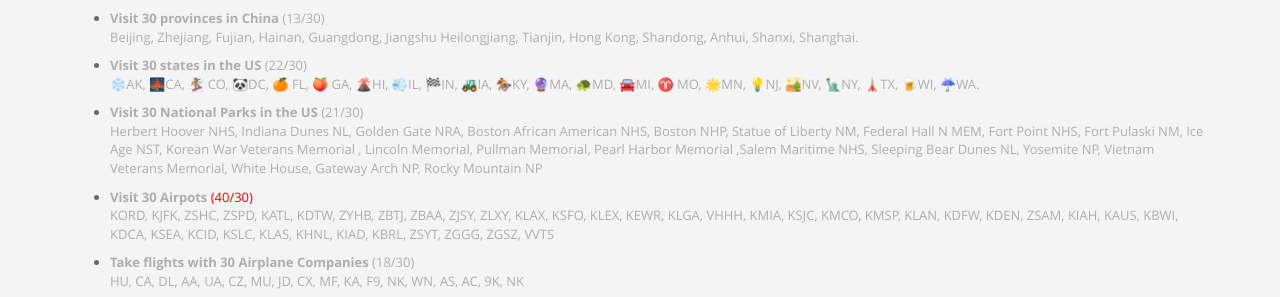
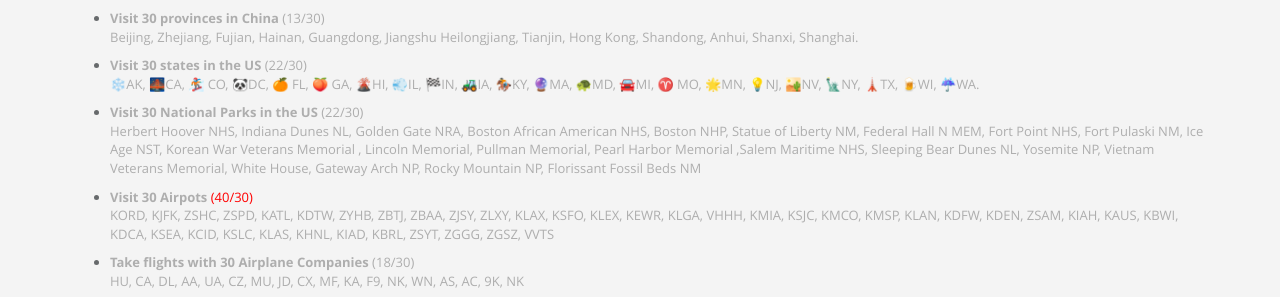
Before and after one commit to robinzixuan/robin.github.io, a Jekyll site: the page built from index.html, in a window 1280 px wide and 900 px high, scrolled down 9953 px. Shown: the part 157-454 px from the top of the window. Built offline with Jekyll 4.4.1, drawn with Linux system fonts in a browser that asks for light colours.

Commit message:
Update miscellaneous.html

```diff
--- a/_includes/sections/miscellaneous.html
+++ b/_includes/sections/miscellaneous.html
@@ -20,11 +20,11 @@
     <li><p><b>Visit 30 states in the US</b> (22/30)<br />
     ❄️AK, 🌉CA, 🏂 CO, 🐼DC, 🍊 FL, 🍑 GA, 🌋HI, 💨IL, 🏁IN, 🚜IA, 🏇KY, 🔮MA, 🐢MD, 🚘MI, ♈ MO, 🌟MN, 💡NJ, 🏜️NV, 🗽NY,  🗼TX, 🍺WI, ☔WA.</p>
     </li>
-    <li><p><b>Visit 30 National Parks in the US</b> (21/30)<br />
+    <li><p><b>Visit 30 National Parks in the US</b> (22/30)<br />
         Herbert Hoover NHS, Indiana Dunes NL, Golden Gate NRA, Boston African American
         NHS, Boston NHP, Statue of Liberty NM, Federal Hall N MEM, Fort Point NHS, Fort Pulaski NM,
     Ice Age NST, Korean War Veterans Memorial , Lincoln Memorial, Pullman Memorial, Pearl Harbor Memorial
-,Salem Maritime NHS, Sleeping Bear Dunes NL, Yosemite NP, Vietnam Veterans Memorial, White House, Gateway Arch NP, Rocky Mountain NP</p>
+,Salem Maritime NHS, Sleeping Bear Dunes NL, Yosemite NP, Vietnam Veterans Memorial, White House, Gateway Arch NP, Rocky Mountain NP, Florissant Fossil Beds NM</p>
         </li>
     <li><p><b>Visit 30 Airpots</b> <span style="color:red">(40/30)</span><br />
         KORD, KJFK, ZSHC, ZSPD, KATL, KDTW, ZYHB, ZBTJ, ZBAA, ZJSY, ZLXY, KLAX, KSFO, KLEX, KEWR, KLGA, VHHH, KMIA, KSJC, KMCO, KMSP, KLAN, KDFW, KDEN, ZSAM, KIAH, KAUS, KBWI, KDCA, KSEA, KCID, KSLC, KLAS, KHNL, KIAD, KBRL, ZSYT, ZGGG, ZGSZ, VVTS  </p>
```
